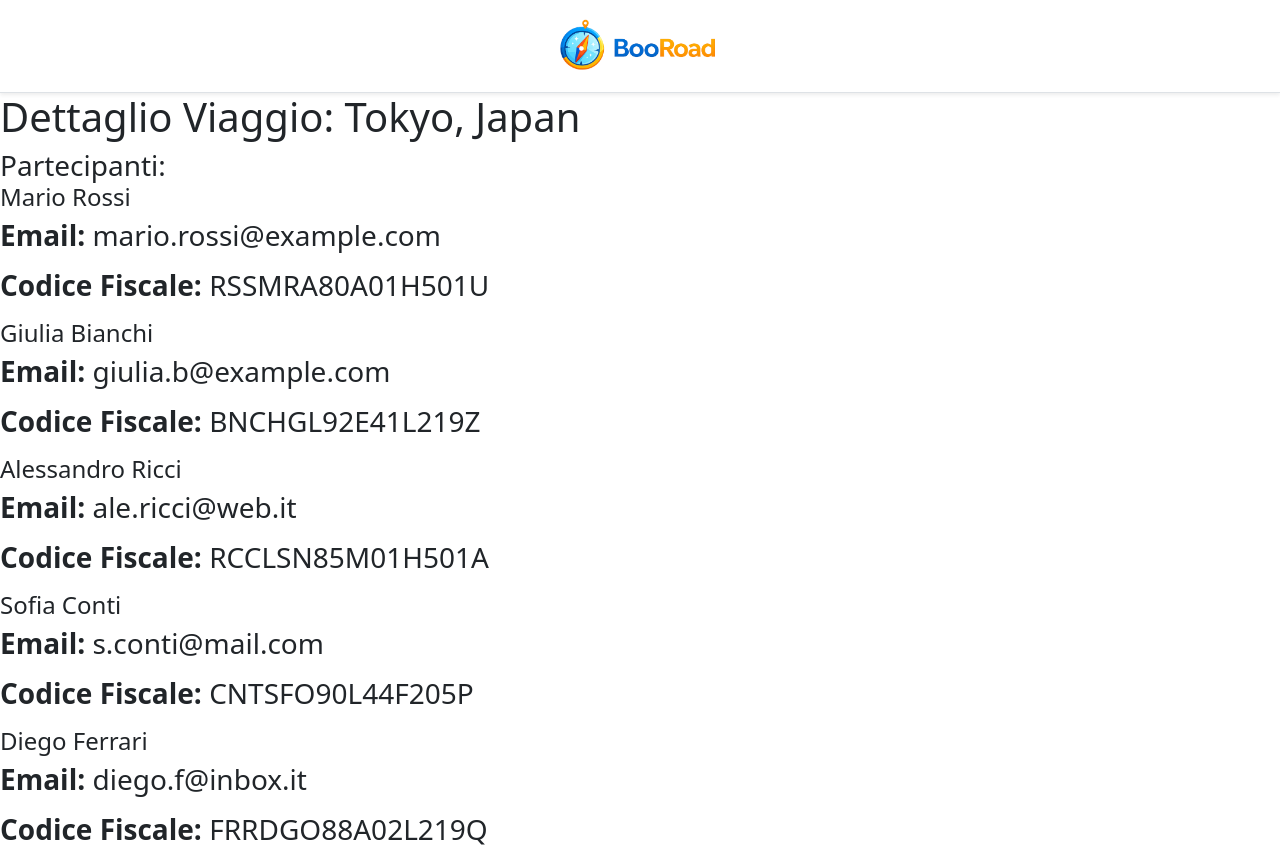
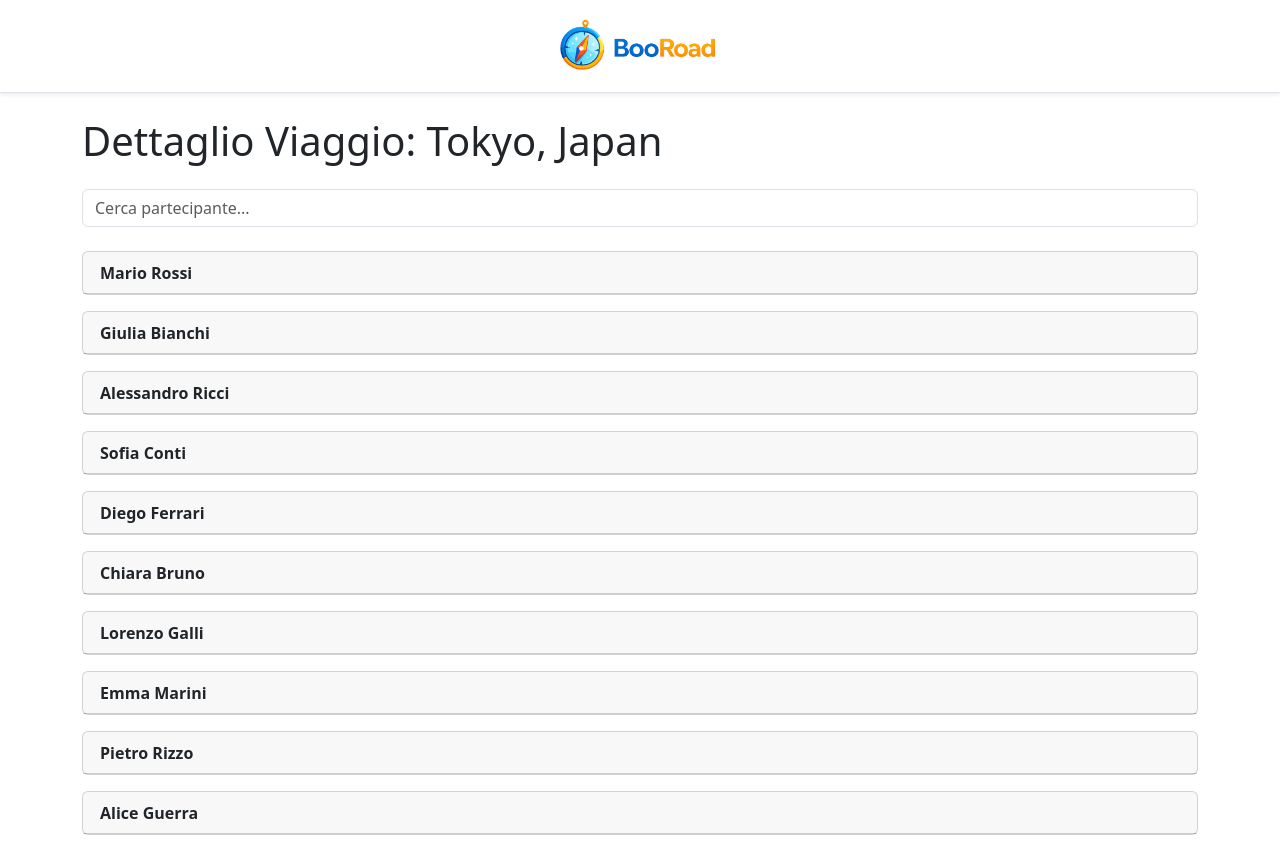
Before and after one commit to CesareFortunato/booroad_team5, a React (Vite) app: page /travels/1 in a window 1280 px wide. Shown: the top 847 px of the page. Built offline with nearby package versions, Linux system fonts and the light colour scheme.

Commit message:
feat: dropdown sulla card viaggiatore + searchbar

```diff
--- a/src/components/TravelerCard.jsx
+++ b/src/components/TravelerCard.jsx
@@ -1,17 +1,32 @@
+import { useState } from "react";
+
 function TravelerCard({ participantProp }) {
-  const { firstName, lastName, email, taxCode } = participantProp;
+  const [open, setOpen] = useState(false);
+  const { firstName, lastName, email, taxCode, emergencyContact } = participantProp;
 
   return (
-    <div>
-      <h4>
+    <div className="card mb-2">
+      <button
+        type="button"
+        className="btn btn-link text-start w-100 card-header fw-semibold text-decoration-none"
+        onClick={() => setOpen((prev) => !prev)}
+      >
         {firstName} {lastName}
-      </h4>
-      <p>
-        <strong>Email:</strong> {email}
-      </p>
-      <p>
-        <strong>Codice Fiscale:</strong> {taxCode}
-      </p>
+      </button>
+
+      <div className={`collapse ${open ? "show" : ""}`}>
+        <div className="card-body">
+          <p className="mb-1">
+            <strong>Email:</strong> {email}
+          </p>
+          <p className="mb-1">
+            <strong>Codice Fiscale:</strong> {taxCode}
+          </p>
+          <p className="mb-0">
+            <strong>Emergenza:</strong> {emergencyContact}
+          </p>
+        </div>
+      </div>
     </div>
   );
 }
--- a/src/pages/TravelDetailPage.jsx
+++ b/src/pages/TravelDetailPage.jsx
@@ -1,25 +1,57 @@
+import { useState } from "react";
+import { useParams } from "react-router-dom";
 import TravelerCard from "../components/TravelerCard";
-import { useParams } from "react-router-dom";
 import trips from "../data/tripsArray";
 
 function TravelDetailPage() {
   const { id } = useParams();
   const currentTrip = trips.find((trip) => trip.id == id);
-  if (!currentTrip) return <div>Viaggio non trovato.</div>;
 
-  function renderParticipants() {
-    return currentTrip.participants.map((participant) => {
-      return (
-        <TravelerCard participantProp={participant} key={participant.id} />
-      );
-    });
+  const [search, setSearch] = useState("");
+
+  if (!currentTrip) {
+    return <div className="container py-4">Viaggio non trovato.</div>;
   }
 
+  const query = search.trim().toLowerCase();
+
+  const filteredParticipants = currentTrip.participants.filter((p) => {
+    const fullName = `${p.firstName} ${p.lastName}`.toLowerCase();
+    return fullName.includes(query);
+  });
+
   return (
-    <div>
+    <div className="container py-4">
       <h1>Dettaglio Viaggio: {currentTrip.destination}</h1>
-      <h3>Partecipanti:{renderParticipants()}</h3>
+
+      {/* Search Bar */}
+      <div className="my-4">
+        <input
+          type="text"
+          className="form-control"
+          placeholder="Cerca partecipante..."
+          value={search}
+          onChange={(e) => setSearch(e.target.value)}
+        />
+      </div>
+
+      {/* Lista partecipanti */}
+      <div className="d-flex flex-column gap-2">
+        {filteredParticipants.length === 0 ? (
+          <div className="alert alert-warning">
+            Nessun partecipante trovato.
+          </div>
+        ) : (
+          filteredParticipants.map((participant) => (
+            <TravelerCard
+              participantProp={participant}
+              key={participant.id}
+            />
+          ))
+        )}
+      </div>
     </div>
   );
 }
+
 export default TravelDetailPage;
```
